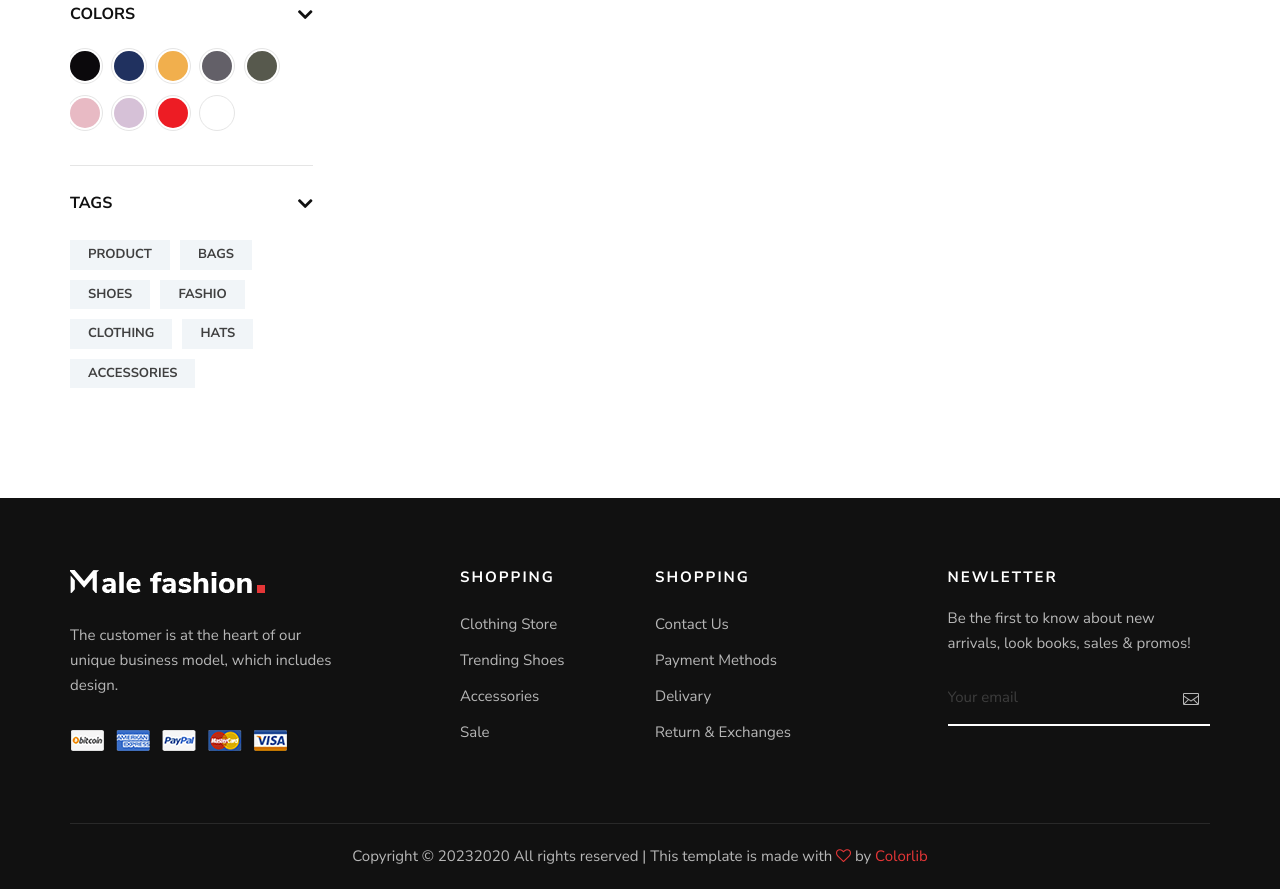
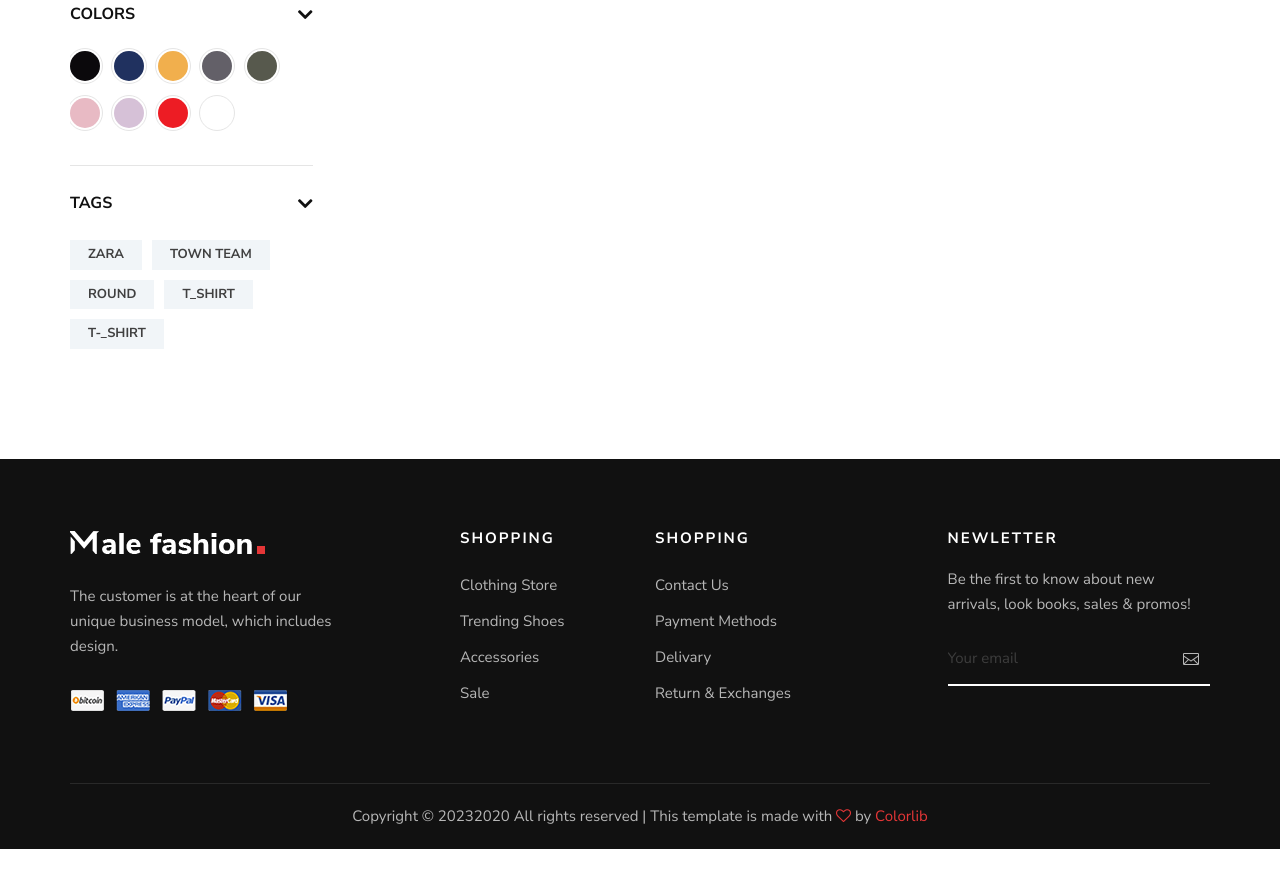
Before and after one commit to Mmy2000/E_Commerce3, a Django app: page /store/ in a window 1280 px wide. Shown: the part 1522-2411 px from the top of the page. After the commit the page ends 2371 px from the top, so only its background shows below. Run offline with Django 4.2, Linux system fonts and the light colour scheme; data comes from the database, SQL or seed files in the repository; both versions use the stored data as it was after the commit; parts of the project's set-up code (start-up, migrations or seed data) failed here and were passed over; some libraries are stand-ins or nearby versions.

Commit message:
updating

```diff
--- a/store/templates/product/store.html
+++ b/store/templates/product/store.html
@@ -167,13 +167,9 @@
                                 <div id="collapseSix" class="collapse show" data-parent="#accordionExample">
                                     <div class="card-body">
                                         <div class="shop__sidebar__tags">
-                                            <a href="#">Product</a>
-                                            <a href="#">Bags</a>
-                                            <a href="#">Shoes</a>
-                                            <a href="#">Fashio</a>
-                                            <a href="#">Clothing</a>
-                                            <a href="#">Hats</a>
-                                            <a href="#">Accessories</a>
+                                            {% for tag in tags %}
+                                            <a href="{% url 'product_by_tags' tag%}">{{tag}}</a>
+                                            {% endfor %}
                                         </div>
                                     </div>
                                 </div>
--- a/store/views.py
+++ b/store/views.py
@@ -4,6 +4,7 @@ from category.models import Category
 from django.db.models import Count
 from django.views.generic import ListView
 from django.db.models.query_utils import Q
+from taggit.models import Tag
 
 # Create your views here.
 def store(request , category_slug=None):
@@ -19,11 +20,13 @@ def store(request , category_slug=None):
         product_count = products.count()
     product = Product.objects.all().filter(is_available=True).order_by('id')
     all_product_count = product.count()
+    tags = Tag.objects.all()
 
     context = {
         'products':products,
         'product_count': product_count,
         'all_product_count':all_product_count,
+        'tags':tags,
     }
     return render(request , 'product/store.html' , context)
 
@@ -48,6 +51,7 @@ class ProductByTags(ListView):
         context = super().get_context_data(**kwargs)
         context["product"] = Product.objects.all()
         context["all_product_count"] = Product.objects.all().count()
+        context["tags"] = Tag.objects.all()
 
         return context
 
```
Also changed, not shown: store/templates/tags/store.html (+3 -7 lines), db.sqlite3.
